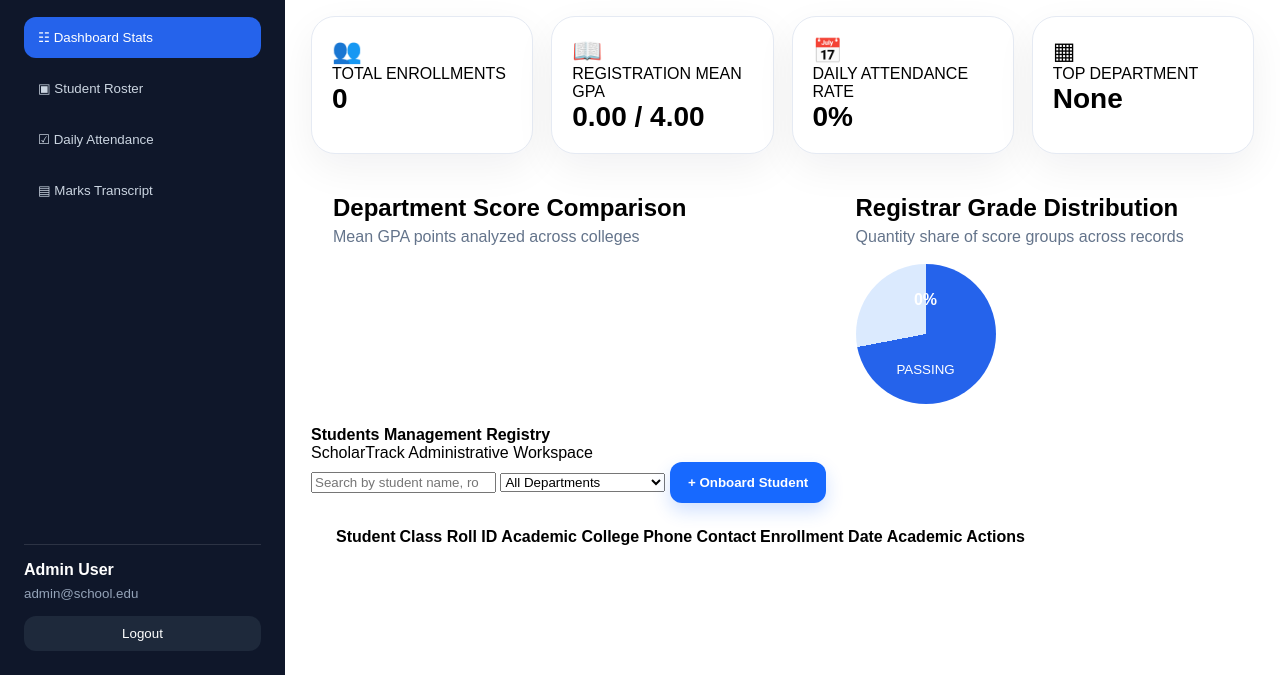
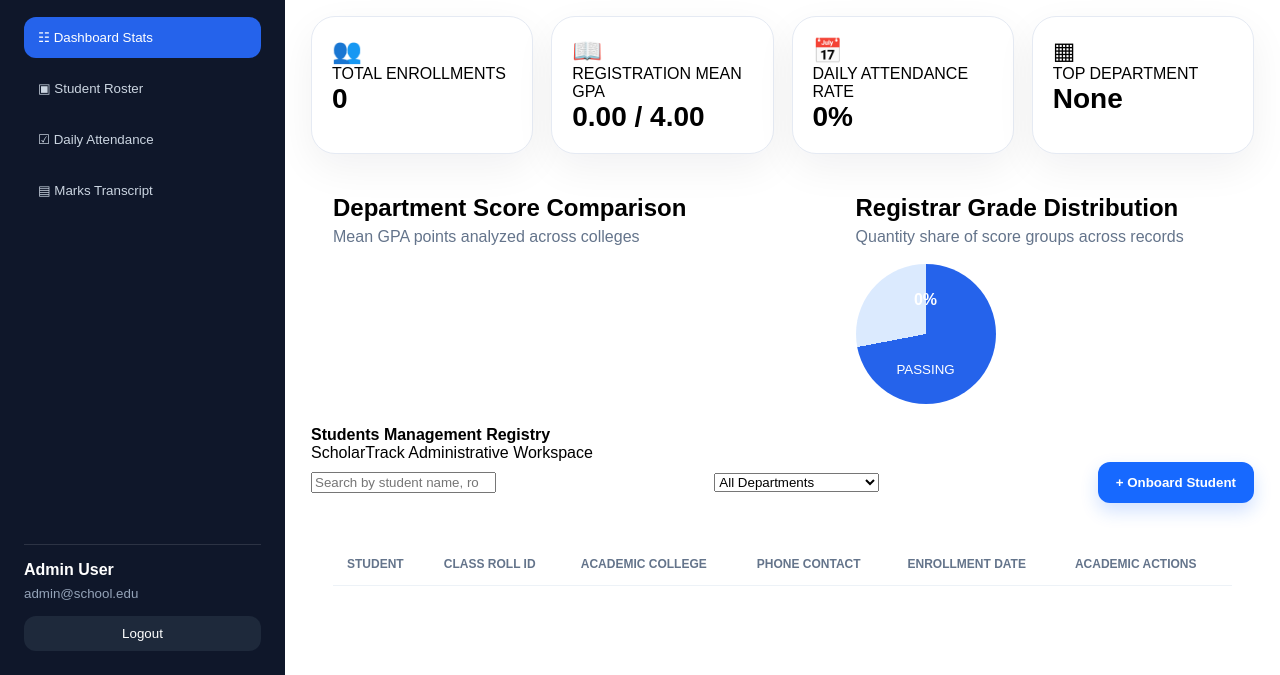
Before and after one commit to Subashchhetri946/student_management_system, a plain HTML site: page admin.html in a window 1280 px wide. Shown: the part 125-800 px from the top of the page. Drawn offline with Linux system fonts and the light colour scheme.

Commit message:
css for student section and table

```diff
--- a/style.css
+++ b/style.css
@@ -267,3 +267,34 @@ body {
 .donut small {
     display: block;
 }
+
+.toolbar {
+    display: flex;
+    align-items: center;
+    justify-content: space-between;
+    gap: 14px;
+    margin-bottom: 18px;
+}
+
+.table-panel {
+    overflow-x: auto;
+}
+
+table {
+    width: 100%;
+    border-collapse: collapse;
+}
+
+th,
+td {
+    padding: 14px;
+    text-align:left;
+    border-bottom: 1px solid #edf2f7;
+    vertical-align: middle;
+}
+
+th {
+    font-size: 12px;
+    color: #64748b;
+    text-transform: uppercase;
+}
```
